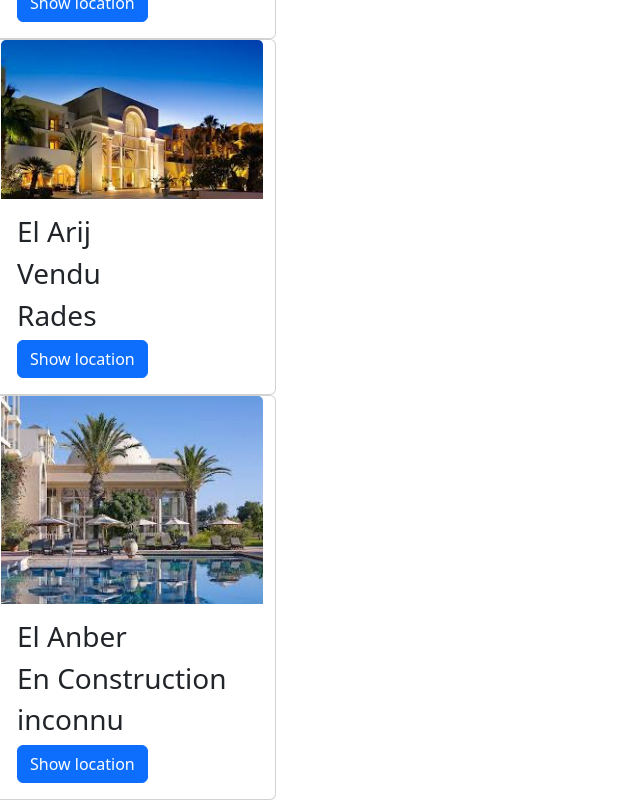
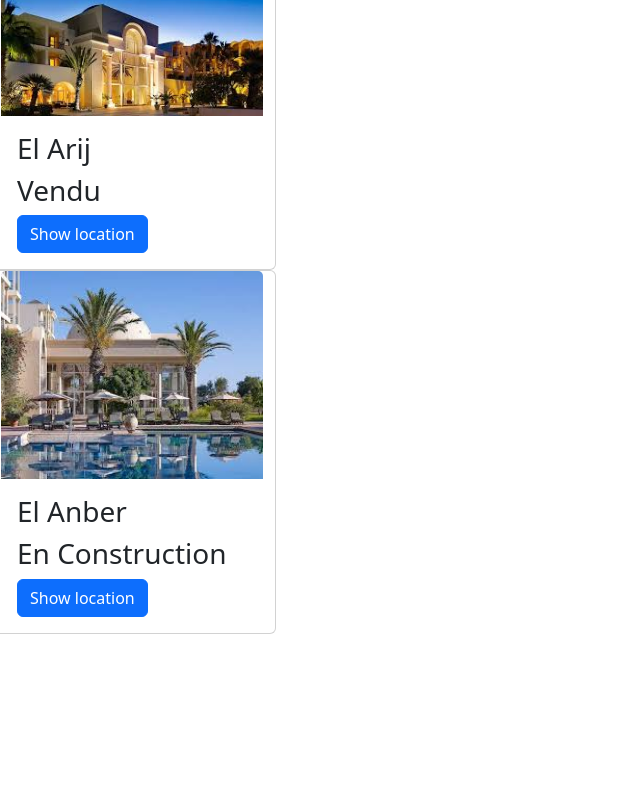
Before and after one commit to Harounjlassi/HarounJlassi_workshop_Angular_4Arctic2, an Angular app: page / in a window 1280 px wide. Shown: the part 787-1587 px from the top of the page, without its empty margins (0-640 px from the left). After the commit the page ends 1421 px from the top, so only its background shows below. Built offline with nearby package versions, Linux system fonts and the light colour scheme.

Commit message:
Fix: fix the Show location

```diff
--- a/src/app/residences/residences.component.html
+++ b/src/app/residences/residences.component.html
@@ -7,16 +7,13 @@
             <div class="card-body">
               <h3 class="card-title">{{residence.name}}</h3>
               <h3 class="card-text">{{residence.status}}</h3>
-              <h3 class="card-text">{{residence.address}}</h3>
+ <button class="btn btn-primary" (click)="showAddress(residence.address)">
+  Show location
+</button>
 
-              <button  class="btn btn-primary" *ngIf="residence.address!=='Inconnu'  ; else showAddress(residence.address)" >Show location
-
-
-              </button>
-              <ng-template #f>
-                {{residence.address}}
-
-              </ng-template>
+<h1 *ngIf="selectedAddress === residence.address">
+  {{ residence.address }}
+</h1>
             </div>
 
 
--- a/src/app/residences/residences.component.ts
+++ b/src/app/residences/residences.component.ts
@@ -20,12 +20,14 @@ export class ResidencesComponent {
     "image":"../../assets/images/R4.png", status: "En Construction"}
     ];
 
-    showAddress(address: string){
-      if(address=="Inconnu"){
-      alert("Inconnu");
-      }else {
-        alert("Incdonnu");
+    selectedAddress: string ='';
+
+    showAddress(address: string) {
+      if (address.toLowerCase() === 'inconnu') {
+        alert('Address is unknown!');
+      } else {
+        this.selectedAddress = address ;
 
       }
-    }
 }
+}
```
